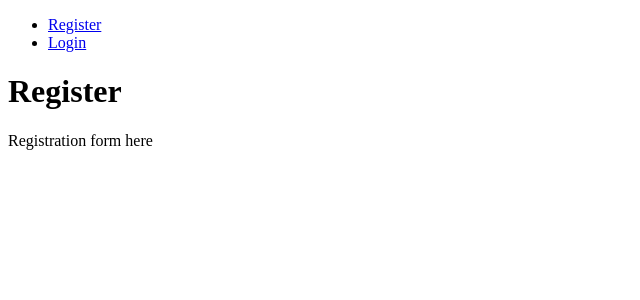
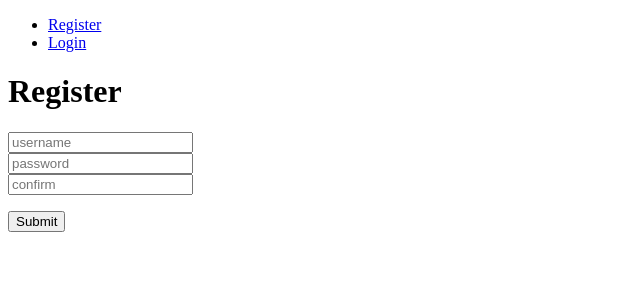
Before and after one commit to BenLee8602/clonestagram, a React (Create React App) app in the folder frontend/: page /register in a window 1280 px wide. Shown: the top 300 px of the page, without its empty margins (0-640 px from the left). Built offline with nearby package versions, Linux system fonts and the light colour scheme.

Commit message:
add login/register

```diff
--- a/frontend/src/Home.js
+++ b/frontend/src/Home.js
@@ -1,12 +1,12 @@
-import React, { useContext } from "react";
+import React, { useContext, useEffect, useState } from "react";
 import UserContext from "./UserContext";
 
 function Home() {
     const [user, setUser] = useContext(UserContext);
+
     return (<>
         <h1>Home</h1>
         User is: { user }<br/>
-        Other homepage content goes here
     </>);
 }
 
--- a/frontend/src/Login.js
+++ b/frontend/src/Login.js
@@ -1,26 +1,38 @@
 import React, { useContext, useState } from "react";
-import { Navigate, useNavigate } from "react-router-dom";
+import { useNavigate } from "react-router-dom";
 import UserContext from "./UserContext";
 
 function Login() {
     const Navigate = useNavigate();
     const [user, setUser] = useContext(UserContext);
-    const [name, setName] = useState("");
-    const [pass, setPass] = useState("");
+    const [curName, setCurName] = useState("");
+    const [curPass, setCurPass] = useState("");
+    const [errMsg, setErrMsg] = useState("");
 
     const handleLogin = () => {
-        const tempUsername = "benlee8602";
-        const tempPassword = "abc123";
-        if (name === tempUsername && pass === tempPassword) {
-            setUser(name);
-            Navigate("/");
-        }
-    }
+        const req = {
+            method: "POST",
+            headers: { "Content-Type": "application/json" },
+            body: JSON.stringify({ name: curName, pass: curPass })
+        };
+
+        fetch("http://localhost:3000/login", req)
+        .then(res => res.json())
+        .then(res => {
+            if (res.success) {
+                setUser(curName);
+                Navigate("/");
+            }
+            else setErrMsg(res.msg);
+            console.log(res.msg);
+        });
+    };
 
     return (<>
         <h1>Login</h1>
-        <input type="text" placeholder="username" onChange={ e => setName(e.target.value) } /><br/>
-        <input type="password" placeholder="password" onChange={ e => setPass(e.target.value) } /><br/>
+        <input type="text" placeholder="username" onChange={ e => setCurName(e.target.value) } /><br/>
+        <input type="password" placeholder="password" onChange={ e => setCurPass(e.target.value) } /><br/>
+        <p>{ errMsg }</p>
         <button onClick={ handleLogin }>Submit</button>
     </>);
 }
--- a/frontend/src/Register.js
+++ b/frontend/src/Register.js
@@ -1,9 +1,46 @@
-import React from "react";
+import React, { useContext, useState } from "react";
+import { useNavigate } from "react-router-dom";
+import UserContext from "./UserContext";
 
 function Register() {
+    const Navigate = useNavigate();
+    const [user, setUser] = useContext(UserContext);
+    const [curName, setCurName] = useState("");
+    const [curPass, setCurPass] = useState("");
+    const [curPassConf, setCurPassConf] = useState("");
+    const [errMsg, setErrMsg] = useState("");
+
+    const handleLogin = () => {
+        if (curPass !== curPassConf) {
+            setErrMsg("Passwords do not match");
+            return;
+        }
+
+        const req = {
+            method: "POST",
+            headers: { "Content-Type": "application/json" },
+            body: JSON.stringify({ name: curName, pass: curPass })
+        };
+
+        fetch("http://localhost:3000/register", req)
+        .then(res => res.json())
+        .then(res => {
+            if (res.success) {
+                setUser(curName);
+                Navigate("/");
+            }
+            else setErrMsg(res.msg);
+            console.log(res.msg);
+        });
+    };
+
     return (<>
         <h1>Register</h1>
-        Registration form here
+        <input type="text" placeholder="username" onChange={ e => setCurName(e.target.value) } /><br/>
+        <input type="password" placeholder="password" onChange={ e => setCurPass(e.target.value) } /><br/>
+        <input type="password" placeholder="confirm" onChange={ e => setCurPassConf(e.target.value) } /><br/>
+        <p>{ errMsg }</p>
+        <button onClick={ handleLogin }>Submit</button>
     </>);
 }
 
```
Also changed, not shown: 1 other file (tests, documents, lock files or other folders).
